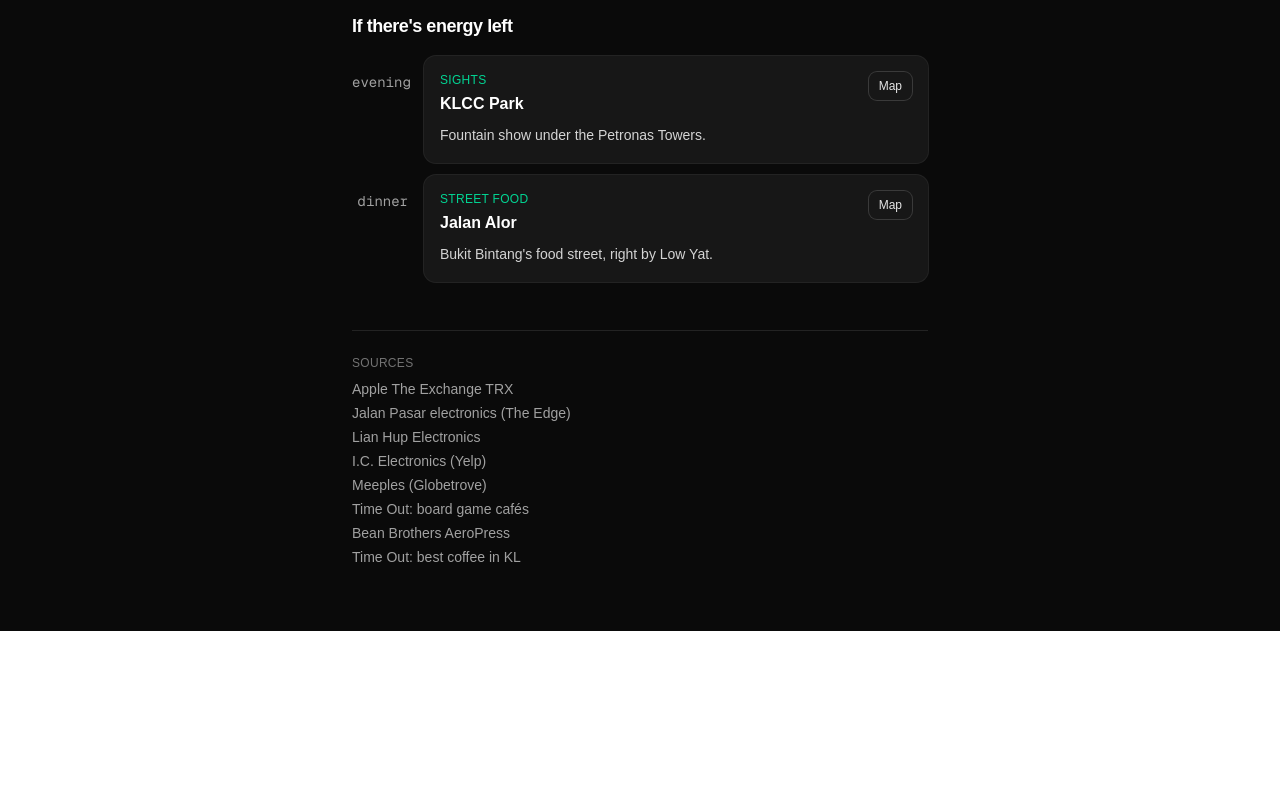
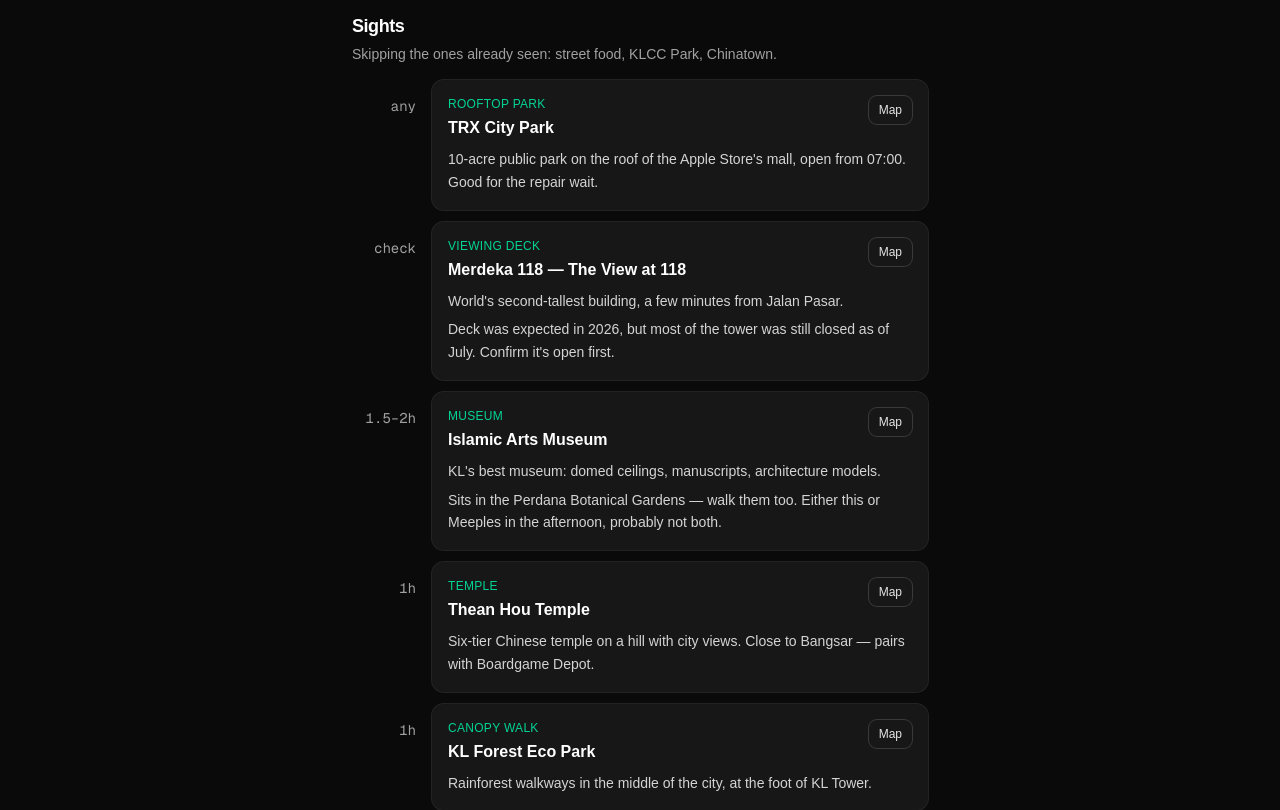
Before and after one commit to wunnle/bender-sandbox, a Next.js app: page /kl in a window 1280 px wide. Shown: the part 1780-2590 px from the top of the page. Before the commit the page ends 2411 px from the top, so only its background shows below. Built offline with nearby package versions, Linux system fonts and the light colour scheme.

Commit message:
kl: swap seen sights for TRX park, Merdeka 118, museum, temple, eco park, REXKL, Saloma
Co-Authored-By: Claude Opus 5.5 <noreply@anthropic.com>

```diff
--- a/src/app/kl/page.tsx
+++ b/src/app/kl/page.tsx
@@ -90,20 +90,69 @@ const AFTERNOON: Stop[] = [
   },
 ];
 
+const SIGHTS: Stop[] = [
+  {
+    time: "any",
+    name: "TRX City Park",
+    kind: "Rooftop park",
+    notes: [
+      "10-acre public park on the roof of the Apple Store's mall, open from 07:00. Good for the repair wait.",
+    ],
+    where: { lat: 3.14254, lon: 101.71808 },
+  },
+  {
+    time: "check",
+    name: "Merdeka 118 — The View at 118",
+    kind: "Viewing deck",
+    notes: [
+      "World's second-tallest building, a few minutes from Jalan Pasar.",
+      "Deck was expected in 2026, but most of the tower was still closed as of July. Confirm it's open first.",
+    ],
+    where: { q: "Merdeka 118, Kuala Lumpur" },
+  },
+  {
+    time: "1.5–2h",
+    name: "Islamic Arts Museum",
+    kind: "Museum",
+    notes: [
+      "KL's best museum: domed ceilings, manuscripts, architecture models.",
+      "Sits in the Perdana Botanical Gardens — walk them too. Either this or Meeples in the afternoon, probably not both.",
+    ],
+    where: { lat: 3.14145, lon: 101.68987 },
+  },
+  {
+    time: "1h",
+    name: "Thean Hou Temple",
+    kind: "Temple",
+    notes: ["Six-tier Chinese temple on a hill with city views. Close to Bangsar — pairs with Boardgame Depot."],
+    where: { lat: 3.12184, lon: 101.68764 },
+  },
+  {
+    time: "1h",
+    name: "KL Forest Eco Park",
+    kind: "Canopy walk",
+    notes: ["Rainforest walkways in the middle of the city, at the foot of KL Tower."],
+    where: { lat: 3.15293, lon: 101.70269 },
+  },
+];
+
 const EVENING: Stop[] = [
   {
     time: "evening",
-    name: "KLCC Park",
-    kind: "Sights",
-    notes: ["Fountain show under the Petronas Towers."],
-    where: { q: "KLCC Park, Kuala Lumpur" },
+    name: "REXKL",
+    kind: "Bookshop / creative space",
+    notes: ["An old cinema turned bookshop and creative space, on the edge of Chinatown."],
+    where: { lat: 3.14485, lon: 101.69825 },
   },
   {
-    time: "dinner",
-    name: "Jalan Alor",
-    kind: "Street food",
-    notes: ["Bukit Bintang's food street, right by Low Yat."],
-    where: { q: "Jalan Alor, Kuala Lumpur" },
+    time: "night",
+    name: "Saloma Bridge → Kampung Baru",
+    kind: "Views + Malay food",
+    notes: [
+      "LED-lit pedestrian bridge with a good Petronas Towers view.",
+      "Leads into Kampung Baru, an old Malay village ringed by skyscrapers — go for dinner.",
+    ],
+    where: { lat: 3.16138, lon: 101.7078 },
   },
 ];
 
@@ -116,14 +165,16 @@ const SOURCES: [string, string][] = [
   ["Time Out: board game cafés", "https://www.timeout.com/kuala-lumpur/kids/the-best-board-game-cafes-in-kl"],
   ["Bean Brothers AeroPress", "https://beanbrothers.my/products/aeropress"],
   ["Time Out: best coffee in KL", "https://www.timeout.com/kuala-lumpur/food-and-drink/best-coffee-in-kl"],
+  ["TRX City Park (Wonderful Malaysia)", "https://www.wonderfulmalaysia.com/shopping/?p=42"],
+  ["Merdeka 118 (Wikipedia)", "https://en.wikipedia.org/wiki/Merdeka_118"],
 ];
 
 function StopCard({ s }: { s: Stop }) {
   return (
     <li>
-      {s.walk && <p className="mb-2 pl-[4.5rem] text-xs text-neutral-500">↓ {s.walk}</p>}
+      {s.walk && <p className="mb-2 pl-[5rem] text-xs text-neutral-500">↓ {s.walk}</p>}
       <div className="flex gap-4">
-        <div className="w-14 shrink-0 pt-4 text-right font-mono text-sm tabular-nums text-neutral-400">
+        <div className="w-16 shrink-0 pt-4 text-right font-mono text-sm tabular-nums text-neutral-400">
           {s.time}
         </div>
         <div className="flex-1 rounded-xl bg-neutral-900 p-4 ring-1 ring-white/10">
@@ -188,7 +239,12 @@ export default function KlPage() {
 
         <Section title="Morning loop" sub="On foot, while the phone is in repair." stops={LOOP} />
         <Section title="Board games" stops={AFTERNOON} />
-        <Section title="If there's energy left" stops={EVENING} />
+        <Section
+          title="Sights"
+          sub="Skipping the ones already seen: street food, KLCC Park, Chinatown."
+          stops={SIGHTS}
+        />
+        <Section title="Evening" stops={EVENING} />
 
         <footer className="mt-12 border-t border-white/10 pt-6">
           <h2 className="text-xs font-medium uppercase tracking-wide text-neutral-500">Sources</h2>
```
